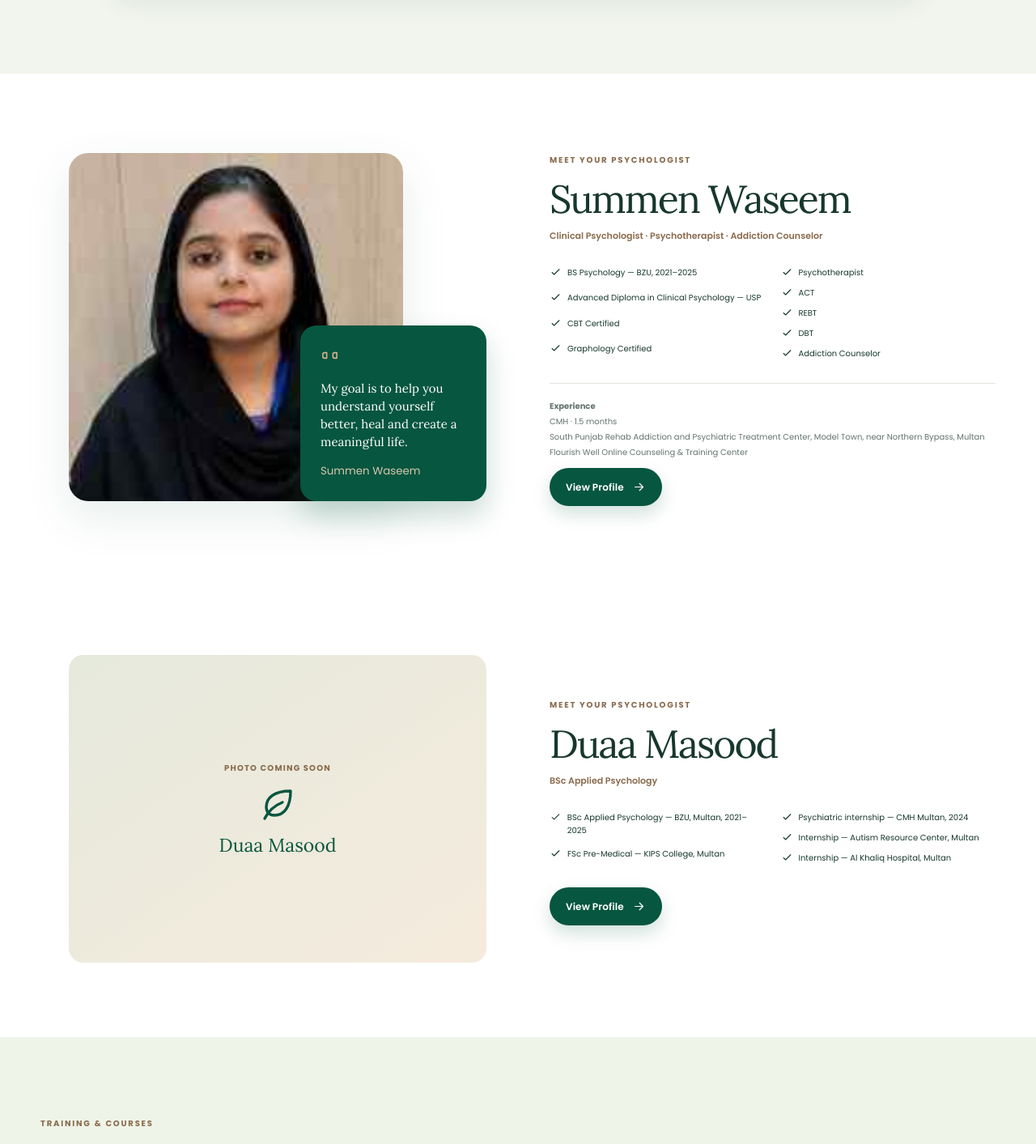
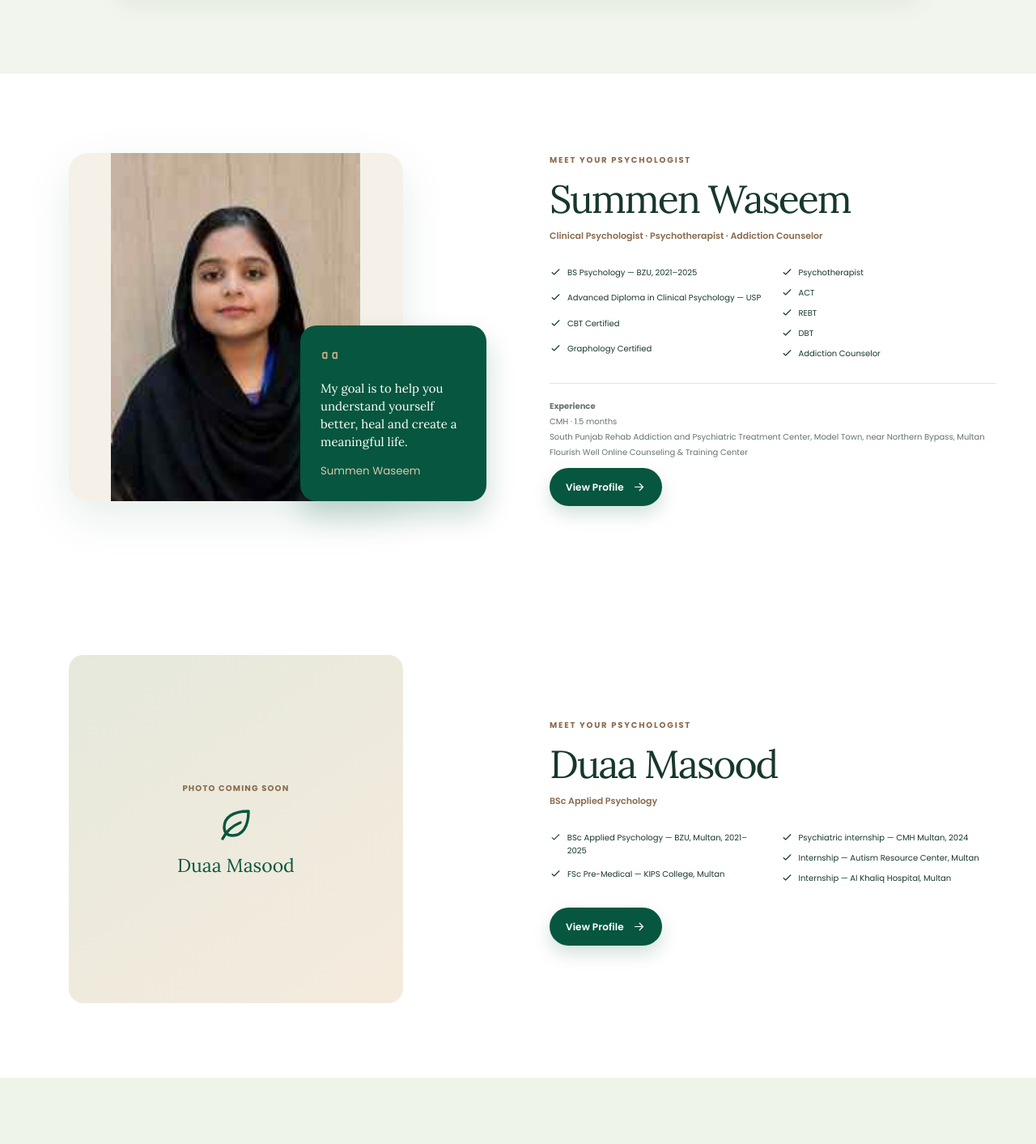
Before and after one commit to wajeeha-asad/Flourish-Well-Website, a React (Vite) app: page / in a window 1280 px wide. Shown: the part 2609-4022 px from the top of the page at 81% size. Built offline with nearby package versions, Linux system fonts and the light colour scheme.

Commit message:
Improve psychologist portrait display and fit

```diff
--- a/src/styles.css
+++ b/src/styles.css
@@ -206,3 +206,10 @@ input:focus,select:focus,textarea:focus{border-color:#75a88e;box-shadow:0 0 0 4p
 .profile-image-placeholder .eyebrow{font-size:10px;letter-spacing:.12em}
 .profile-image-placeholder p{font:400 23px Lora,serif;margin:0}
 .duaa-profile{margin-top:35px}
+
+
+/* Keep psychologist portraits crisp and avoid unnecessary cropping */
+.psych-photo>img{object-fit:contain;object-position:center top;background:#f5f1e9;image-rendering:auto}
+.profile-image img{object-fit:contain;object-position:center top;background:#f5f1e9;image-rendering:auto}
+.duaa-home-photo .profile-image-placeholder{width:80%;min-height:430px}
+@media(max-width:760px){.duaa-home-photo .profile-image-placeholder{width:100%;min-height:350px}}
```
